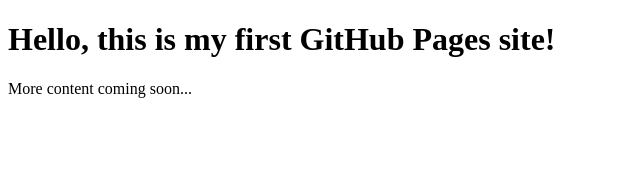
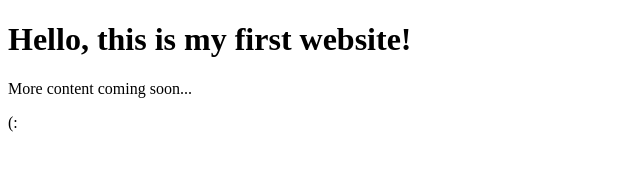
Before and after one commit to BryanMitchellWorks/BryanMitchellWorks.github.io, a plain HTML site: page index.html in a window 1280 px wide. Shown: the whole page, without its empty margins (0-640 px from the left). Drawn offline with Linux system fonts and the light colour scheme.

Commit message:
Updated h1 and added another p

```diff
--- a/index.html
+++ b/index.html
@@ -6,7 +6,8 @@
   <title>Bryan Mitchell — Portfolio</title>
 </head>
 <body>
-  <h1>Hello, this is my first GitHub Pages site!</h1>
+  <h1>Hello, this is my first website!</h1>
   <p>More content coming soon...</p>
+  <p>(:</p>
 </body>
 </html>
```
